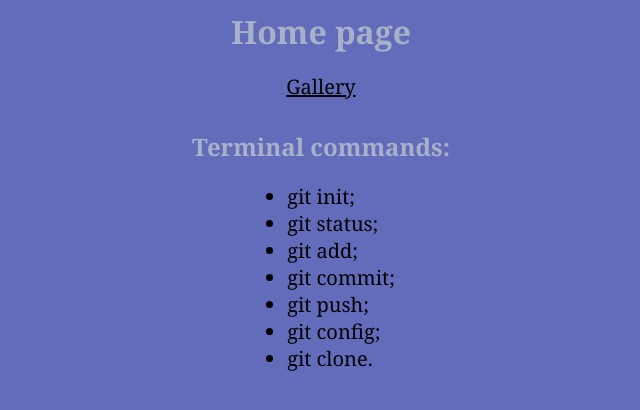
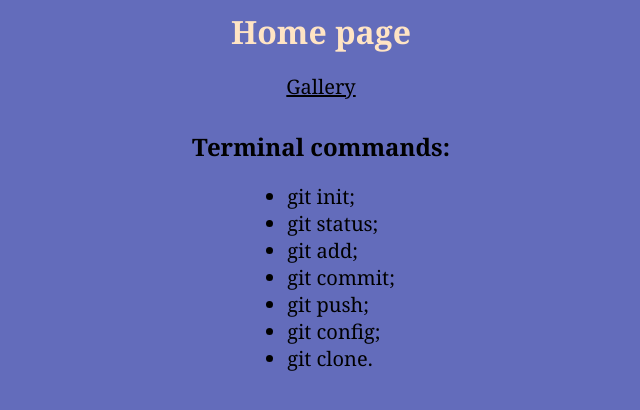
Before and after one commit to Kseniia0608/Project_2, a plain HTML site: page index.html in a window 1280 px wide. Shown: the whole page, without its empty margins (319-959 px from the left). Drawn offline with Linux system fonts and the light colour scheme.

Commit message:
Update style.css

```diff
--- a/style.css
+++ b/style.css
@@ -17,7 +17,7 @@ header {
     margin: 0;
     text-transform: unset;
     padding-top: 10px;
-    color: #B1BBCBDE;
+    color: bisque;
 }
 a {
     color: black;
@@ -30,7 +30,7 @@ nav {
 h2 {
     text-align: center;
     padding-top: 30px;
-    color: #B1BBCBDE;
+    color: bisque/;
 }
 div {
     display: flex;
```
